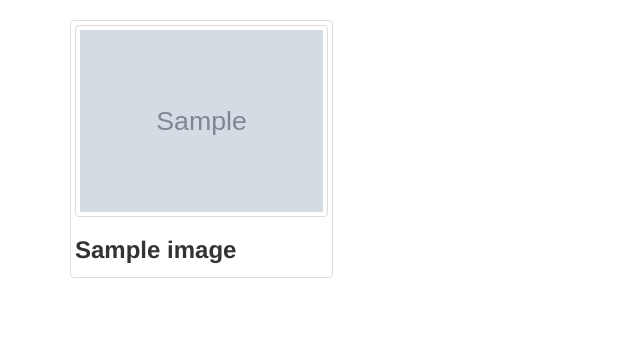
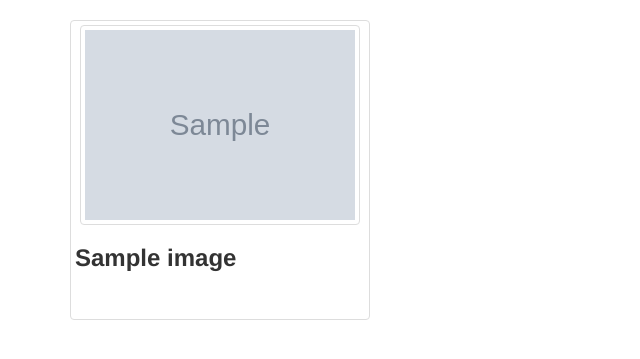
Before and after one commit to BensonGathu/Gallery, a Django app: page / in a window 1280 px wide. Shown: the part 102-461 px from the top of the page, without its empty margins (0-640 px from the left). Run offline with Django 3.2, Linux system fonts and the light colour scheme; tables that the repository leaves empty hold one stand-in row (values such as "Sample post"); grey boxes marked "Sample" are stand-in pictures; some libraries are stand-ins or nearby versions.

Commit message:
dummy images added

```diff
--- a/images/templates/index.html
+++ b/images/templates/index.html
@@ -6,8 +6,8 @@
 {% for image in images %}
 <div class="row">
     <div class="col-xs-18 col-sm-6 col-md-3">
-    <div class="thumbnail" data-toggle="modal" data-target="#{{image.id}}">
-    <img src="{{image.image.url}}" alt="{{image.name}}" class="img-fluid img-thumbnail"  style="width:500px;">
+    <div class="thumbnail" data-toggle="modal" data-target="#{{image.id}}" style="width:300px; height: 300px;">
+    <img src="{{image.image.url}}" alt="{{image.name}}" class="img-fluid img-thumbnail" style="width:280px; height: 200px;"  >
     <h3> <b>{{image.name}}</b></h3>
     <!-- <p>{{image.desc}}</p> -->
 </div>
--- a/images/templates/navbar.html
+++ b/images/templates/navbar.html
@@ -30,9 +30,10 @@
             <option value = "Machakos">Machakos</option>
             <option value = "Kiambu">Kiambu</option>
             <option value = "Makueni">Makueni</option>
-            <option value = "Nyandarua">Nyandarua</option>
+            <!-- <option value = "BuruBuru">BuruBuru</option> -->
             <option value = "Mombasa">Mombasa</option>
-            <option value = "Vihiga">Vihiga</option>
+            <option value = "Nairobi">Nairobi</option>
+
 
         </select>
         <input type="submit" value="Search" class="btn btn-default">
--- a/images/templates/search.html
+++ b/images/templates/search.html
@@ -17,8 +17,8 @@
     {% for image in images %}
     <div class="row">
       <div class="col-xs-18 col-sm-6 col-md-3">
-      <div class="thumbnail" data-toggle="modal" data-target="#{{image.id}}">
-      <img src="{{image.image.url}}" alt="{{image.name}}" class="img-fluid img-thumbnail"  style="width:500px;">
+      <div class="thumbnail" data-toggle="modal" data-target="#{{image.id}}" style="width:300px; height: 300px;">
+      <img src="{{image.image.url}}" alt="{{image.name}}" class="img-fluid img-thumbnail" style="width:280px; height: 200px;" >
       <h3> <b>{{image.name}}</b></h3>
       <!-- <p>{{image.desc}}</p> -->
   </div>
```
Also changed, not shown: media/image/Machakos-Peoples-Park.jpg (added), media/image/Paradise-Lost-Kiambu.jpg (added), media/image/brown-s-cheese-factory.jpg (added), media/image/kenya-nairobi-nairobi-national-museum.jpg (added), media/image/machakos.jpg (added), media/image/mombasa-fort-jesus.jpg (added), media/image/mombasa.jpg (added), media/image/mombasa_9ymTBKN.jpg (added), media/image/nai.jpg (added).
